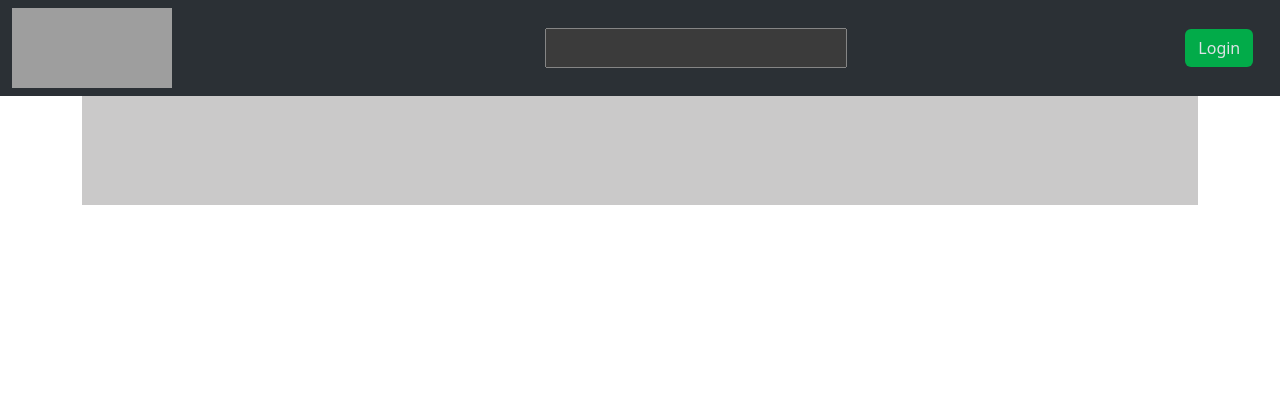
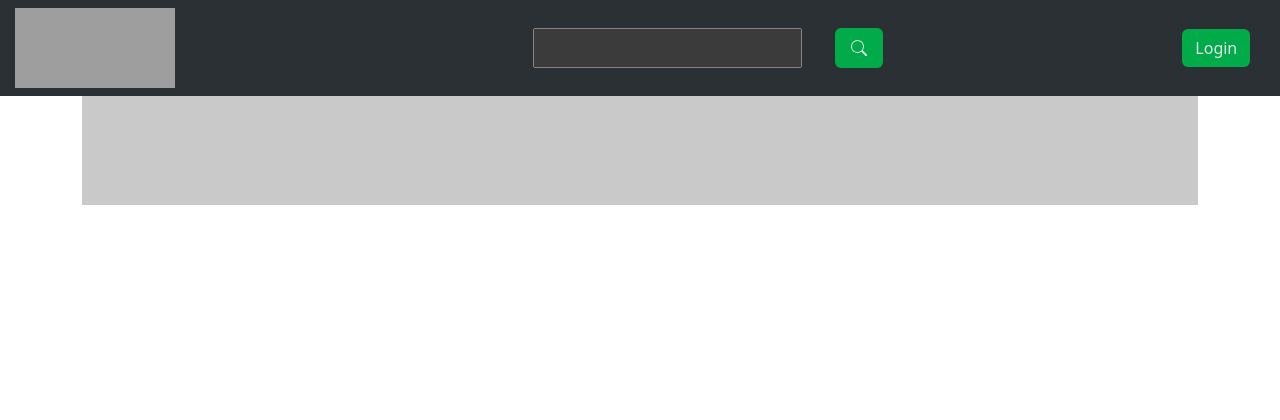
Before and after one commit to VascoMarmelo/300Buy, a Django app: page / in a window 1280 px wide. Shown: the top 420 px of the page. Run offline with Django 4.2, Linux system fonts and the light colour scheme; data that the repository does not hold is empty; some libraries are stand-ins or nearby versions; grey boxes are pictures that could not be loaded.

Commit message:
update search bar

```diff
--- a/_300Buy/app/static/polls/base_page.js
+++ b/_300Buy/app/static/polls/base_page.js
@@ -20,6 +20,24 @@ function RedirectLogo({ href }){
     )
 }
 
+function SearchFunction({ href }){
+
+    return (
+        <div className="container row" style={{textAlign:"center"}} >
+            <SearchBar href={href}/>
+            <div className='col-sm-1'/>
+            <SearchButton href={href}/>
+        </div>
+    )
+}
+
+function SearchBar({ href }){
+
+    return (
+        <input id="searchBoxMain" type="text" className="col-sm-8" style={{height: "2.5em"}}></input>
+    )
+}
+
 function SearchButton({ href }){
 
     const btnClicked = () => {
@@ -29,7 +47,7 @@ function SearchButton({ href }){
     };
 
     return (
-        <button onChange={handleChange} value={searchText} onClick={btnClicked} type="btn" className="btn container" style={{width: "3em", height: "2.5em", backgroundColor: "rgba(2, 171, 73)"}}>
+        <button onClick={btnClicked} type="btn" className="btn col-sm-2" style={{width: "3em", height: "2.5em", backgroundColor: "rgba(2, 171, 73)"}}>
             <svg style={{display: "block", margin: "auto"}} xmlns="http://www.w3.org/2000/svg" preserveAspectRatio="xMidYMin" width="16" height="16" fill="currentColor" className="bi bi-search" viewBox="0 0 16 16">
                 <path d="M11.742 10.344a6.5 6.5 0 1 0-1.397 1.398h-.001q.044.06.098.115l3.85 3.85a1 1 0 0 0 1.415-1.414l-3.85-3.85a1 1 0 0 0-.115-.1zM12 6.5a5.5 5.5 0 1 1-11 0 5.5 5.5 0 0 1 11 0"/>
             </svg>
@@ -43,5 +61,5 @@ ReactDOM.render(<RedirectButton href={'/login'} />, domContainerLoginBtn);
 const domContainerLogoImg = document.querySelector('#logo');
 ReactDOM.render(<RedirectLogo href={'/'} />, domContainerLogoImg);
 
-const domContainerSearchBtn = document.querySelector('#searchButton');
-ReactDOM.render(<SearchButton href={'/'} />, domContainerSearchBtn);
+const domContainerSearchFunction = document.querySelector('#searchBar');
+ReactDOM.render(<SearchFunction href={'/'} />, domContainerSearchFunction);
--- a/_300Buy/app/templates/app/base_app.html
+++ b/_300Buy/app/templates/app/base_app.html
@@ -21,11 +21,7 @@
             <div class="container-fluid col-sm-3">
 
             </div>
-            <div class="container col-sm-4" style="text-align:center;">
-                <input id="searchBoxMain" type="text" class="col-sm-9" style="height: 2.5em;">
-                <div id="searchButton">
-
-                </div>
+            <div id="searchBar" class="row col-sm-4">
             </div>
             <div class="container-fluid col-sm-2">
             </div>
```
Also changed, not shown: _300Buy/db.sqlite3.
